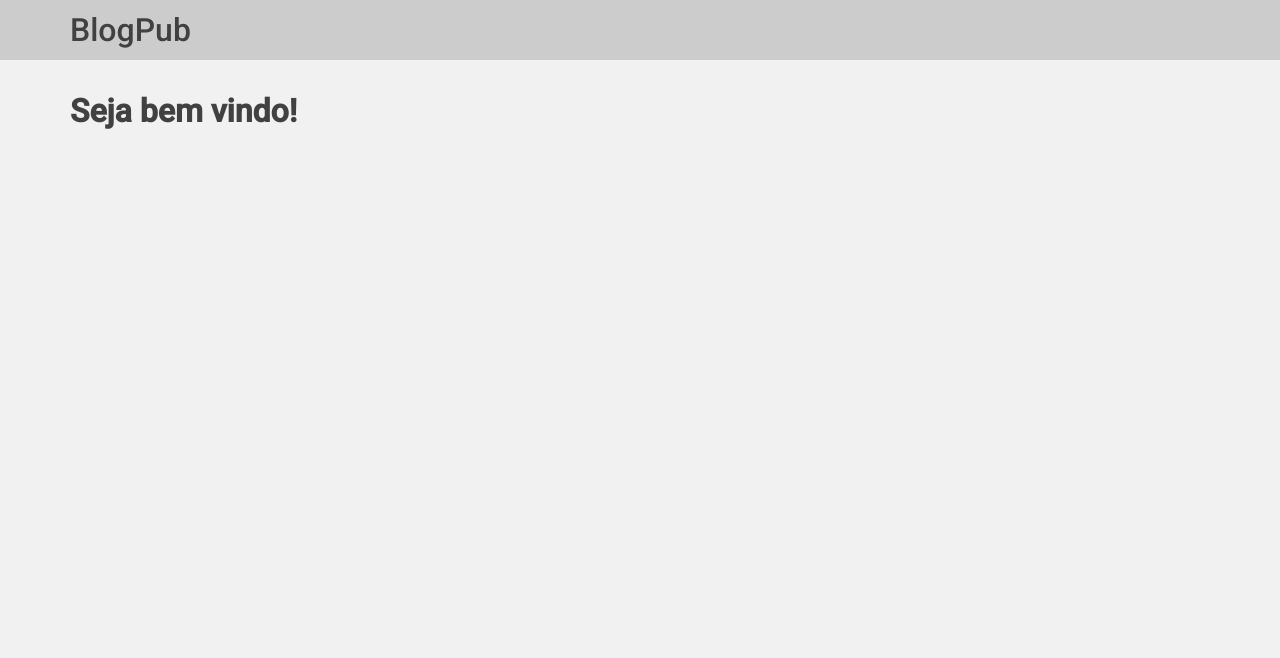
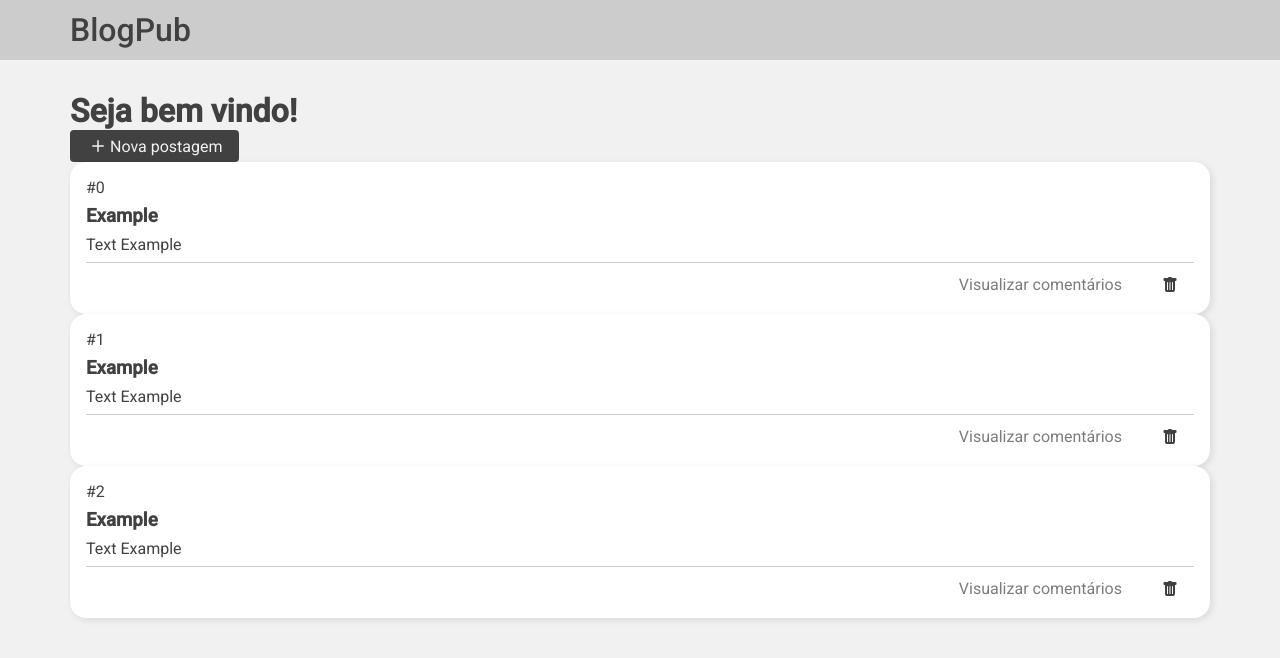
Before and after one commit to leonardo-junior/psicomanager_prototype, a Next.js app: page / in a window 1280 px wide. Shown: the top 658 px of the page. Built offline with nearby package versions, Linux system fonts and the light colour scheme.

Commit message:
feat: add draft home/posts

```diff
--- a/package.json
+++ b/package.json
@@ -12,9 +12,11 @@
     "@types/node": "20.1.3",
     "@types/react": "18.2.6",
     "@types/react-dom": "18.2.4",
+    "clsx": "^2.0.0",
     "next": "13.4.2",
     "react": "18.2.0",
     "react-dom": "18.2.0",
+    "react-icons": "^4.10.1",
     "sass": "^1.62.1",
     "typescript": "5.0.4"
   },
--- /dev/null
+++ b/src/components/common/modals/emptyModal/emptyModal.tsx
@@ -0,0 +1,3 @@
+export const EmptyModal = () => {
+  return <div>emptyModal</div>
+}
--- a/src/components/home/home.tsx
+++ b/src/components/home/home.tsx
@@ -1,10 +1,33 @@
+import { Post } from 'components/post/post'
 import styles from './home.module.scss'
+import { Button } from 'components/common/button/button'
+import { BsPlus } from 'react-icons/bs'
 
 export const Home = () => {
+  const posts = [
+    { title: 'Example', text: 'Text Example' },
+    { title: 'Example', text: 'Text Example' },
+    { title: 'Example', text: 'Text Example' },
+  ]
+
   return (
     <div className={styles.container}>
       <main>
         <h1>Seja bem vindo!</h1>
+
+        <section>
+          <Button variant="primary">
+            <BsPlus fontSize={24} /> Nova postagem
+          </Button>
+
+          <ul className={styles.posts}>
+            {posts.map(({ text, title }, index) => (
+              <li key={index}>
+                <Post id={index} title={title} text={text} />
+              </li>
+            ))}
+          </ul>
+        </section>
       </main>
     </div>
   )
--- /dev/null
+++ b/src/components/post/post.module.scss
@@ -0,0 +1,20 @@
+.container {
+  display: flex;
+  flex-direction: column;
+  gap: 8px;
+  padding: 16px;
+  background-color: #fff;
+  border-radius: 16px;
+  box-shadow: 2px 2px 7px 0px rgba(0, 0, 0, 0.1);
+
+  p {
+    padding-bottom: 8px;
+    border-bottom: 1px solid #CCC;
+  }
+}
+
+.buttons {
+  display: flex;
+  margin-left: auto;
+  gap: 8px;
+}
--- /dev/null
+++ b/src/components/post/post.tsx
@@ -0,0 +1,30 @@
+import { BsTrashFill } from 'react-icons/bs'
+
+import styles from './post.module.scss'
+import { Button } from 'components/common/button/button'
+
+type PostProps = {
+  id: number
+  title: string
+  text: string
+}
+
+export const Post = ({ id, title, text }: PostProps) => {
+  return (
+    <article className={styles.container}>
+      <span>#{id}</span>
+
+      <h1>{title}</h1>
+
+      <p>{text}</p>
+
+      <div className={styles.buttons}>
+        <Button variant="secondary">Visualizar comentários</Button>
+
+        <Button variant="secondary">
+          <BsTrashFill color="#414141" />
+        </Button>
+      </div>
+    </article>
+  )
+}
```
Also changed, not shown: 1 other file (tests, documents, lock files or other folders).
